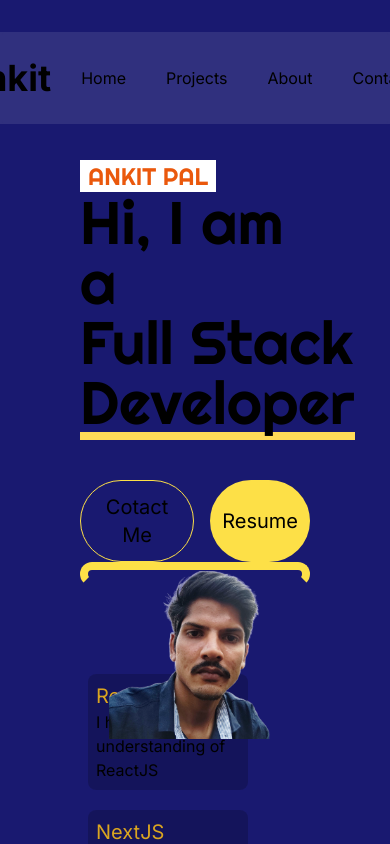
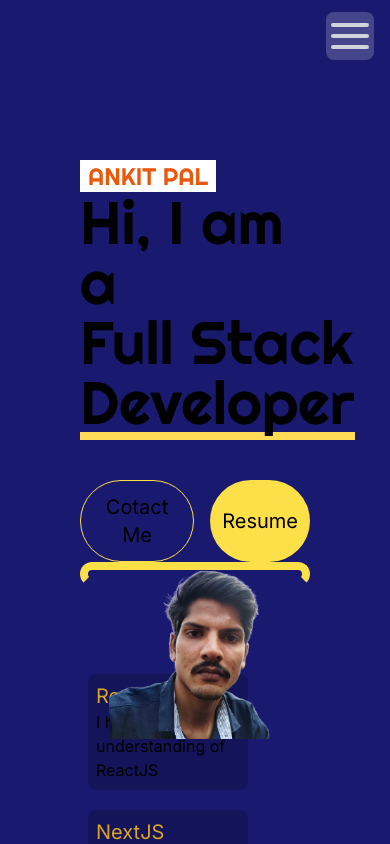
Before and after one commit to palankit003/newPortfolio, a Next.js app: page / in a window 390 px wide. Shown: the top 844 px of the page. Built offline with nearby package versions, Linux system fonts and the light colour scheme.

Commit message:
WIP: made navbar responsive

```diff
--- a/app/components/Header.tsx
+++ b/app/components/Header.tsx
@@ -1,7 +1,7 @@
 export default function Header() {
     return (
-        <header className="flex w-full justify-center fixed top-3">
-            <nav className="select-none flex items-center mt-5 bg-[rgba(255,255,255,0.1)] backdrop-blur-[2px] p-2.5 rounded-md">
+        <header className="flex w-full justify-center z-50 fixed top-3 ">
+            <nav className=" hidden select-none lg:flex items-center mt-5 bg-[rgba(255,255,255,0.1)] backdrop-blur-[2px] px-5 rounded-full">
                 <span className=" text-4xl font-bold mr-2.5">Ankit</span>
                 <ul className="relative top-1 flex">
                     <li className="m-5 cursor-pointer group">
@@ -22,6 +22,14 @@ export default function Header() {
                     </li>
                 </ul>
             </nav>
+            <div className="flex flex-col justify-around absolute right-4 w-12 h-12 bg-[#ffffff31] rounded-lg py-2 items-center lg:hidden">
+                <div className=" w-[80%] h-1 bg-gray-300 rounded-lg"></div>
+                <div className=" w-[80%] h-1 bg-gray-300 rounded-lg"></div>
+                <div className=" w-[80%] h-1 bg-gray-300 rounded-lg"></div>
+            </div>
+            <nav className=" lg:hidden">
+
+            </nav>
         </header>
     )
 }
```
